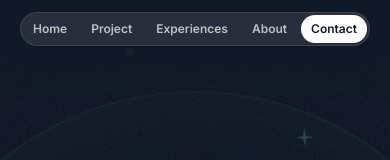
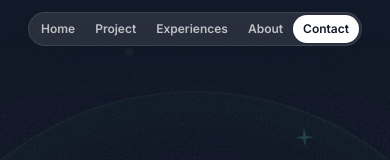
Before and after one commit to shivanibhadauria/portfolioNextjs, a Next.js app: page / in a window 390 px wide. Shown: the top 160 px of the page. Built offline with nearby package versions, Linux system fonts and the light colour scheme; a web font is replaced by a local one.

Commit message:
style(Header): improve mobile responsiveness with gap and text size

```diff
--- a/src/sections/Header.tsx
+++ b/src/sections/Header.tsx
@@ -1,7 +1,7 @@
 export const Header = () => {
   return (
     <div className="flex items-center sticky justify-center  z-10 top-3 overflow-hidden  ">
-      <nav className="flex  bg-white/10 p-0.5   gap-1 border border-white/10 rounded-full backdrop-blur ">
+      <nav className="flex  bg-white/10 p-0.5   gap-1 border border-white/10 rounded-full backdrop-blur max-[425px]:gap-0 max-[425px]:text-xs ">
         <a href="#" className=" nav-item ">
           Home
         </a>
```
